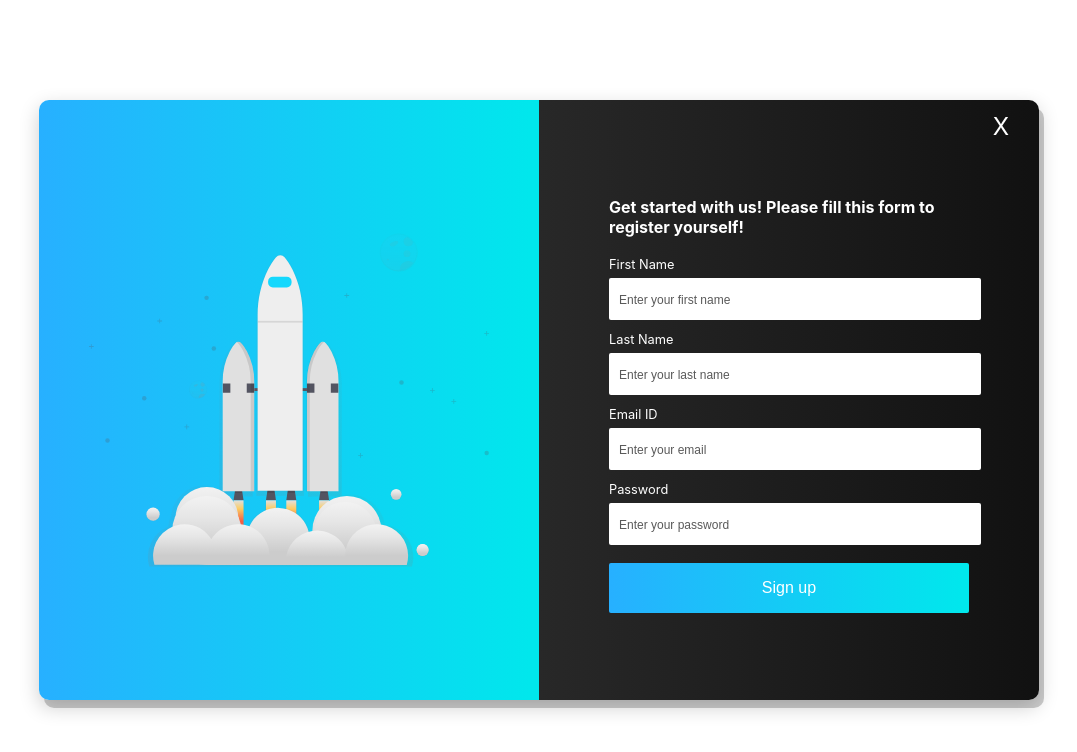
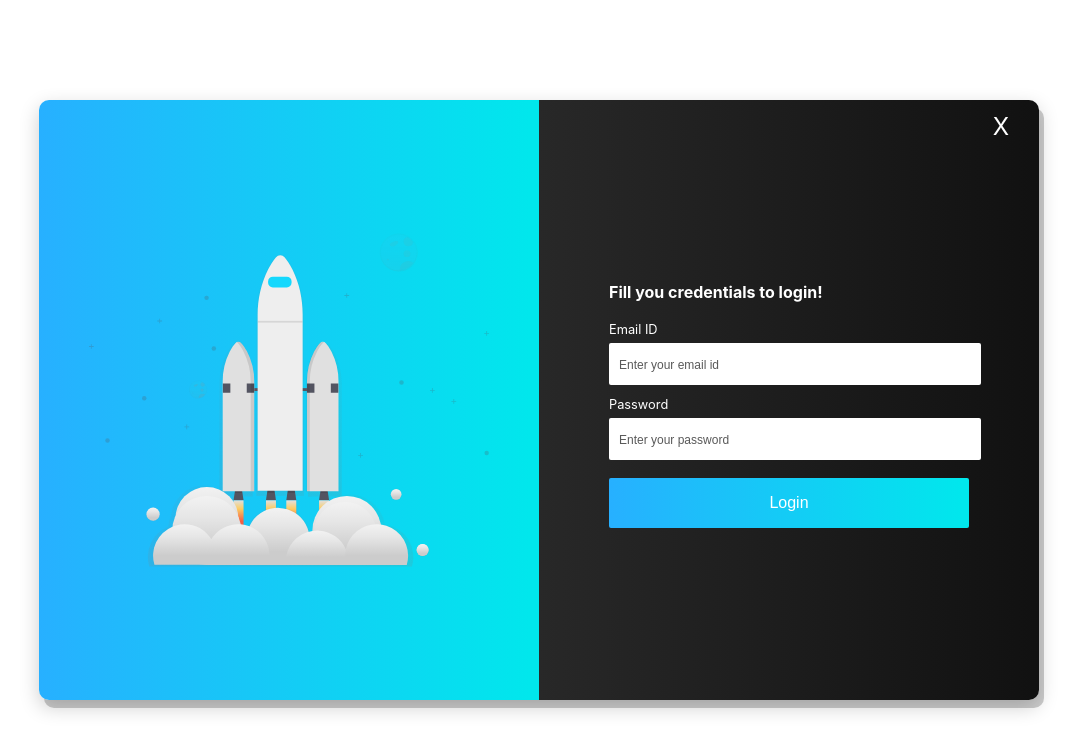
Before and after one commit to RitikaT19/test1, a React (Create React App) app: page /login in a window 1280 px wide. Shown: the top 752 px of the page, without its empty margins (101-1178 px from the left). Built offline with nearby package versions, Linux system fonts and the light colour scheme.

Commit message:
feat: added login page

```diff
--- a/package.json
+++ b/package.json
@@ -12,6 +12,7 @@
     "react": "^17.0.2",
     "react-dom": "^17.0.2",
     "react-icons": "^4.2.0",
+    "react-router-dom": "^5.2.0",
     "react-scripts": "4.0.3",
     "web-vitals": "^1.1.2",
     "yup": "^0.32.9"
@@ -39,6 +40,5 @@
       "last 1 firefox version",
       "last 1 safari version"
     ]
-
   }
 }
--- a/src/App.js
+++ b/src/App.js
@@ -2,12 +2,19 @@
 //import Form from '../src/pages/Form'
 import React from 'react'
 import Form from './pages/Form'
+import Login from './pages/login/login'
+import {BrowserRouter, Switch, Route} from 'react-router-dom'
 
 function App(){
   return(
-    <div className='App'>
-      <Form/>
-    </div>
+    <>
+      <BrowserRouter>
+        <Switch>
+          <Route path='/register' component={Form}/>
+          <Route path='/login' component={Login}/>
+        </Switch>
+      </BrowserRouter>
+    </>
   )
 }
 export default App;
--- /dev/null
+++ b/src/pages/login/login.js
@@ -0,0 +1,16 @@
+import React from 'react'
+import LoginForm from './loginForm'
+import '../Form.css'
+
+const Login = () =>{
+    return(
+        <div className = "form-container">
+            <span className = "close-btn">X</span>
+            <div className = 'form-content-left'>
+                <img className = "form-img" src="img/img-2.svg" alt='spaceship'></img>
+            </div>
+            <LoginForm/>
+        </div>
+    )
+}
+export default Login
--- /dev/null
+++ b/src/pages/login/loginForm.js
@@ -0,0 +1,48 @@
+/**
+ * @module       pages/login
+ * @file         login.js
+ * @description  holds the code for login page
+ * @author       Ritika <spk2ritika1911@gmail.com>
+ * @since        23/08/2021
+----------------------------------------------------------------------------------------------- */
+
+import React from 'react'
+import '../Form.css'
+
+const LoginForm = () => {
+    return (
+        <div className = "form-content-right">
+            <form className = "form">
+                <h1>
+                    Fill you credentials to login!
+                </h1>
+                <div className = "form-inputs">
+                    <label htmlFor="email" className = "form-label">
+                        Email ID
+                    </label>
+                    <input id ="firstName"
+                    type="text" name="firstName"
+                    className="form-input"
+                    placeholder = "Enter your email id"/>
+                </div>
+
+                <div className = "form-inputs">
+                    <label htmlFor="password" className ="form-label">
+                        Password
+                    </label>
+                    <input id = "password"
+                    type="password"
+                    name="password"
+                    className="form-input"
+                    placeholder = "Enter your password"/>
+                </div>
+                    <button className = "form-input-btn" type="submit">
+                        Login
+                    </button>
+            </form>
+
+        </div>
+    )
+}
+
+export default LoginForm
```
Also changed, not shown: src/css/Registration.css (deleted, +0 -25 lines), src/pages/login/useLogin.js (added), 1 other file (tests, documents, lock files or other folders).
